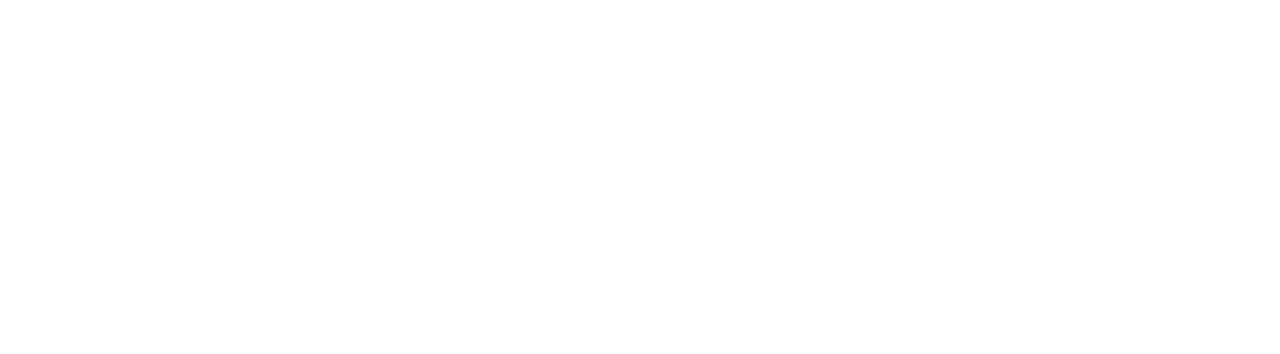
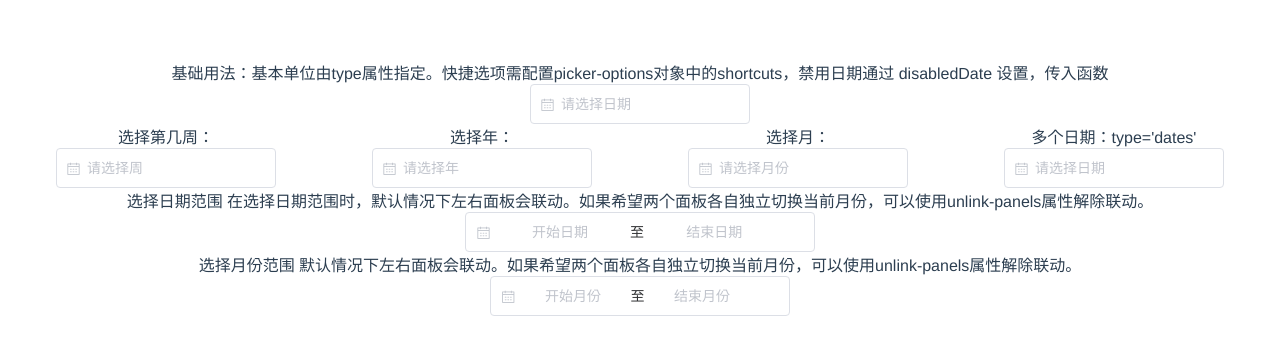
Before and after one commit to HaveyYe/VueElementUI, a Vue app: page /#/datePicker in a window 1280 px wide. Shown: the top 354 px of the page. Built offline with nearby package versions, Linux system fonts and the light colour scheme.

Commit message:
#2020-01-09：ElmentUI表单元素：Switch Slider

```diff
--- a/src/components/HelloWorld.vue
+++ b/src/components/HelloWorld.vue
@@ -42,6 +42,20 @@
         <router-link to="/slider">学习Slider滑块</router-link>
       </el-col>
     </el-row>
+    <el-row>
+      <el-col :span="6" class="bg-purple">
+        <router-link to="/timePicker">学习TimePicker</router-link>
+      </el-col>
+      <el-col :span="6" class="bg-purple">
+        <router-link to="/datePicker">学习DatePicker日期选择器</router-link>
+      </el-col>
+      <el-col :span="6" class="bg-purple">
+        <router-link to="/dateTimePicker">学习dateTimePicke日期时间选择器</router-link>
+      </el-col>
+      <el-col :span="6" class="bg-purple">
+        <router-link to="/slider">学习Slider滑块</router-link>
+      </el-col>
+    </el-row>
   </div>
 </template>
 
--- /dev/null
+++ b/src/components/formElement/DatePicker.vue
@@ -0,0 +1,116 @@
+<template>
+    <div>
+      <el-row>
+        <el-col>
+          <span>基础用法：基本单位由type属性指定。快捷选项需配置picker-options对象中的shortcuts，禁用日期通过 disabledDate 设置，传入函数</span>
+          <br/>
+          <el-date-picker
+          v-model="value"
+          type="date"
+          placeholder="请选择日期"
+          align="right"
+          :picker-options="pickerOptions">
+          </el-date-picker>
+        </el-col>
+        <el-col :span="6">
+          <span>选择第几周：</span>
+          <br/>
+          <el-date-picker
+            v-model="week"
+            type="week"
+            format="yyyy第WW周"
+            placeholder="请选择周">
+          </el-date-picker>
+        </el-col>
+        <el-col :span="6">
+          <span>选择年：</span>
+          <br/>
+          <el-date-picker
+            v-model="year"
+            type="year"
+            format="yyyy"
+            placeholder="请选择年">
+          </el-date-picker>
+        </el-col>
+        <el-col :span="6">
+          <span>选择月：</span>
+          <br/>
+          <el-date-picker
+            v-model="month"
+            type="month"
+            format="MM月"
+            placeholder="请选择月份">
+          </el-date-picker>
+        </el-col>
+        <el-col :span="6">
+          <span>多个日期：type='dates'</span>
+          <br/>
+          <el-date-picker
+            v-model="dates"
+            type="dates"
+            placeholder="请选择日期">
+          </el-date-picker>
+        </el-col>
+        <el-col :span="24">
+          <span>选择日期范围 在选择日期范围时，默认情况下左右面板会联动。如果希望两个面板各自独立切换当前月份，可以使用unlink-panels属性解除联动。</span>
+          <br/>
+          <el-date-picker
+            v-model="dates"
+            type="daterange"
+            unlink-panels
+            range-separator="至"
+            start-placeholder="开始日期"
+            end-placeholder="结束日期"
+            placeholder="请选择日期"
+          :picker-options="pickerOptions">
+          </el-date-picker>
+        </el-col>
+        <el-col :span="24">
+          <span>选择月份范围 默认情况下左右面板会联动。如果希望两个面板各自独立切换当前月份，可以使用unlink-panels属性解除联动。</span>
+          <br/>
+          <el-date-picker
+            v-model="dates"
+            type="monthrange"
+            unlink-panels
+            range-separator="至"
+            start-placeholder="开始月份"
+            end-placeholder="结束月份"
+            placeholder="请选择日期"
+            :picker-options="pickerOptions">
+          </el-date-picker>
+        </el-col>
+      </el-row>
+    </div>
+</template>
+
+<script>
+  export default {
+    name: 'DatePicker',
+    data(){
+      return{
+        value:'',
+        week:'',
+        year:'',
+        month:'',
+        dates:[],
+        pickerOptions:{
+          disabledDate(time) {
+            return time.getTime() > Date.now()
+          },
+          shortcuts:[
+            {
+              text:'最近一个月',
+              onClick (picker) {
+                picker.$emit('pick',[new Date().getTime()-3600*1000*24*30,new Date()])
+              }
+            }
+          ]
+        }
+      }
+    }
+  }
+</script>
+
+<style scoped>
+
+</style>
--- /dev/null
+++ b/src/components/formElement/DateTimePicker.vue
@@ -0,0 +1,70 @@
+<template>
+    <div>
+      <el-row>
+        <el-col>
+          <span>通过设置type属性为datetime，即可在同一个选择器里同时进行日期和时间的选择。快捷选项的使用方法与 Date Picker 相同。 通过选项default-time可以控制选中起始与结束日期时所使用的具体时刻。</span>
+          <br/>
+          <el-date-picker
+          type="datetime"
+          v-model="value"
+          placeholder="请选择日期和时间"></el-date-picker>
+        </el-col>
+        <el-col>
+          <span class="demonstration">默认时间范围</span>
+          <br/>
+          <el-date-picker
+            v-model="value1"
+            type="datetimerange"
+            range-separator="至"
+            start-placeholder="开始日期"
+            end-placeholder="结束日期"
+          :picker-options="pickerOptions"
+          :default-time="['12:00:00','08:00:00']">
+          </el-date-picker>
+        </el-col>
+      </el-row>
+    </div>
+</template>
+
+<script>
+  export default {
+    name: 'DateTimePicker',
+    data(){
+      return{
+        value:"",
+        value1:[],
+        pickerOptions: {
+          shortcuts: [{
+            text: '最近一周',
+            onClick(picker) {
+              const end = new Date();
+              const start = new Date();
+              start.setTime(start.getTime() - 3600 * 1000 * 24 * 7);
+              picker.$emit('pick', [start, end]);
+            }
+          }, {
+            text: '最近一个月',
+            onClick(picker) {
+              const end = new Date();
+              const start = new Date();
+              start.setTime(start.getTime() - 3600 * 1000 * 24 * 30);
+              picker.$emit('pick', [start, end]);
+            }
+          }, {
+            text: '最近三个月',
+            onClick(picker) {
+              const end = new Date();
+              const start = new Date();
+              start.setTime(start.getTime() - 3600 * 1000 * 24 * 90);
+              picker.$emit('pick', [start, end]);
+            }
+          }]
+        },
+      };
+    },
+  }
+</script>
+
+<style scoped>
+
+</style>
--- /dev/null
+++ b/src/components/formElement/TimePicker.vue
@@ -0,0 +1,97 @@
+<template>
+  <div>
+    <el-row>
+      <el-col>
+        <span>基本用法：使用 el-time-select 标签，分别通过start、end和step指定可选的起始时间、结束时间和步长</span>
+        <el-time-select
+          v-model="timeValue"
+          :picker-options="{
+            start:'0:00',
+            end:'23:59',
+            step:'00:01'
+           }"
+          placeholder="请选择时间">
+        </el-time-select>
+      </el-col>
+
+      <el-col>
+        <span>可以选择任意时间。建议使用 使用 el-time-picker 标签，通过selectableRange限制可选时间范围。提供了两种交互方式：默认情况下通过鼠标滚轮进行选择，打开arrow-control属性则通过界面上的箭头进行选择。</span>
+        <br/>
+        <!-- selectableRange  这里注意空格     -->
+        <el-time-picker
+          v-model="timeValue2"
+          :picker-options="{
+           selectableRange:'18:30:00 - 20:30:00'
+           }"
+          placeholder="请选择时间">
+        </el-time-picker>
+        <el-time-picker
+          arrow-control
+          v-model="value2"
+          :picker-options="{
+            selectableRange: '18:30:00 - 20:30:00'
+          }"
+          placeholder="任意时间点">
+        </el-time-picker>
+      </el-col>
+
+      <el-col>
+        <span>固定时间范围：有一个minTime。吧这个值设置成开始时间，结束时间就必须大于开始时间</span>
+        <br/>
+        <!-- selectableRange  这里注意空格     -->
+        <el-time-select
+          v-model="startTime"
+          :picker-options="{
+            start:'08:00',
+            end:'24:00',
+            step:'01:00'
+           }"
+          placeholder="开始时间">
+        </el-time-select>
+        <el-time-select
+          arrow-control
+          v-model="endTime"
+          :picker-options="{
+            start:'08:00',
+            end:'24:00',
+            step:'01:00',
+            minTime:startTime
+          }"
+          placeholder="结束时间">
+        </el-time-select>
+      </el-col>
+      <el-col :span="24">
+        <span>添加is-range属性即可选择时间范围，同样支持arrow-control属性。用这个属性，返回的必须是数组，并且必须只能是长度为2的数组</span>
+        <el-time-picker
+        v-model="value1"
+        is-range
+        range-separator="至"
+        start-placeholder="开始时间"
+        end-placeholder="结束时间"
+        >
+        </el-time-picker>
+      </el-col>
+    </el-row>
+  </div>
+</template>
+
+<script>
+  export default {
+    name: 'TimePicker',
+    data () {
+      return {
+        timeValue: '',
+        timeValue2: '',
+        startTime: '',
+        endTime: '',
+        value1:[new Date(),new Date()],
+        value2:[new Date(),new Date()],
+      }
+    },
+    methods: {}
+  }
+</script>
+
+<style scoped>
+
+</style>
--- a/src/router/index.js
+++ b/src/router/index.js
@@ -13,6 +13,9 @@
 import Cascade from '@/components/formElement/Cascader'
 import Switch from '@/components/formElement/Switch'
 import Slider from '@/components/formElement/Slider'
+import TimePicker from '@/components/formElement/TimePicker'
+import DatePicker from '@/components/formElement/DatePicker'
+import DateTimePicker from '@/components/formElement/DateTimePicker'
 Vue.use(Router)
 
 export default new Router({
@@ -82,6 +85,21 @@
       path:'/slider',
       name:'Slider',
       component:Slider
+    },
+    {
+      path:'/timePicker',
+      name:'TimePicker',
+      component:TimePicker
+    },
+    {
+      path:'/datePicker',
+      name:'DatePicker',
+      component:DatePicker
+    },
+    {
+      path:'/dateTimePicker',
+      name:'DateTimePicker',
+      component:DateTimePicker
     }
   ]
 })
```
Also changed, not shown: 1 other file (tests, documents, lock files or other folders).
